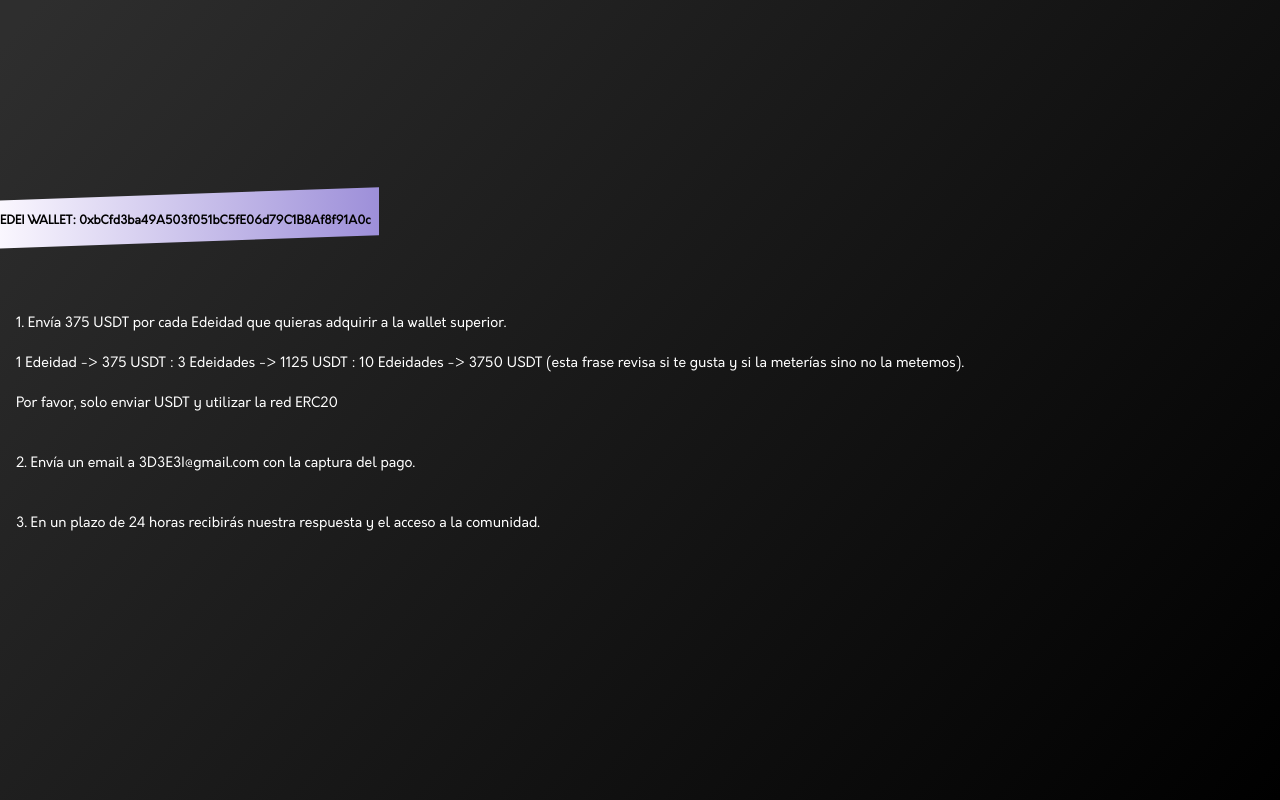
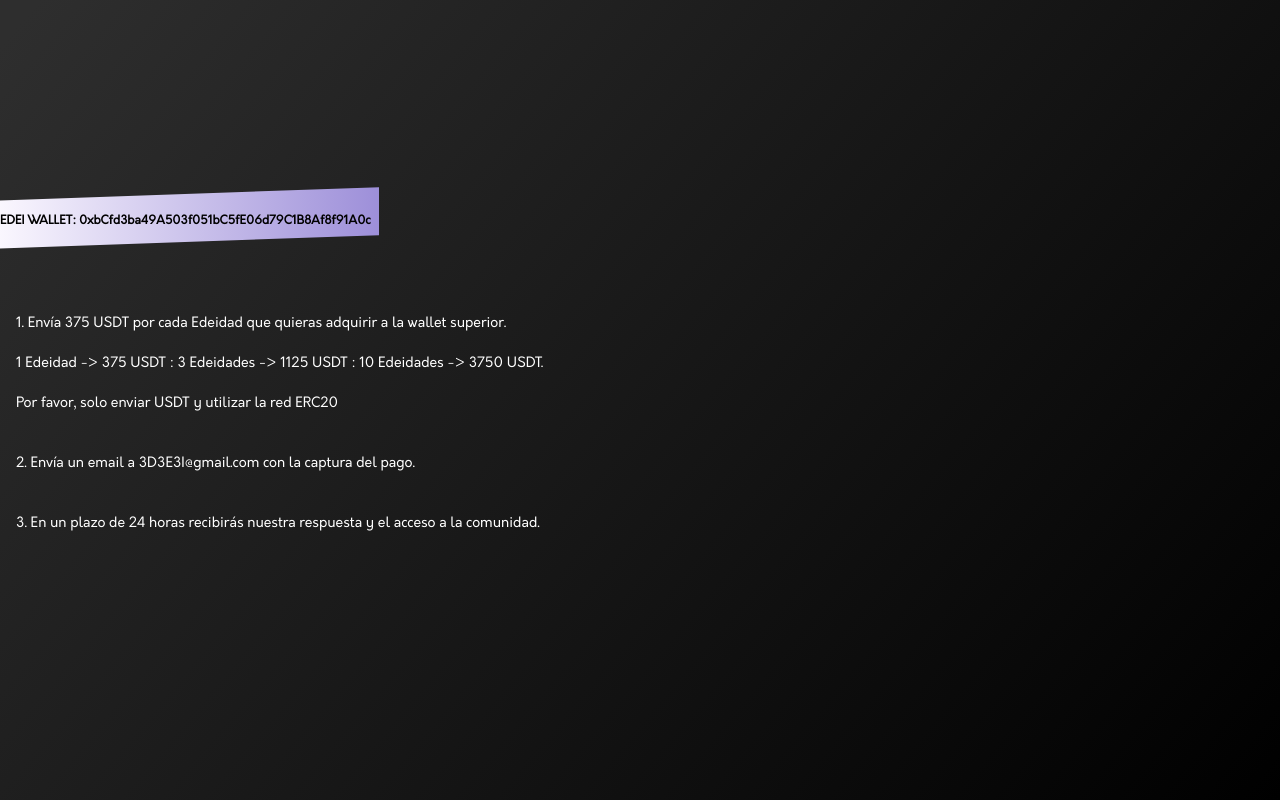
Before and after one commit to resilienciaeth/edei, a Next.js app: page /crypto in a window 1280 px wide. Shown: the part 854-1654 px from the top of the page. Built offline with nearby package versions, Linux system fonts and the light colour scheme.

Commit message:
esta frase

```diff
--- a/pages/crypto.js
+++ b/pages/crypto.js
@@ -63,7 +63,7 @@ const crypto = () => (
         </div>
         <p className="text-black hidden nm:flex nm:text-base px-4 text-sm mt-20 font-orkney w-full nm:px-[5rem]">1. Envía 375 USDT por cada Edeidad que quieras adquirir a la wallet superior.</p>
         <p className="text-black font-bold hidden nm:flex nm:text-base px-4 text-sm mt-2 font-orkney w-full nm:px-[5rem]">
-        1 Edeidad -> 375 USDT : 3 Edeidades -> 1125 USDT : 10 Edeidades -> 3750 USDT (esta frase revisa si te gusta y si la meterías sino no la metemos).
+        1 Edeidad -> 375 USDT : 3 Edeidades -> 1125 USDT : 10 Edeidades -> 3750 USDT.
 
         </p>
         <p className="text-black hidden nm:flex nm:text-base px-4 text-sm mt-2 font-orkney w-full nm:px-[5rem]">
@@ -106,7 +106,7 @@ const crypto = () => (
         </h1>
         <p className="text-white nm:hidden flex nm:text-base px-4 text-sm mt-10 font-orkney w-full nm:px-[5rem]">1. Envía 375 USDT por cada Edeidad que quieras adquirir a la wallet superior.</p>
         <p className="text-white nm:hidden flex nm:text-base px-4 text-sm mt-5 font-orkney w-full nm:px-[5rem]">
-        1 Edeidad -> 375 USDT : 3 Edeidades -> 1125 USDT : 10 Edeidades -> 3750 USDT (esta frase revisa si te gusta y si la meterías sino no la metemos).
+        1 Edeidad -> 375 USDT : 3 Edeidades -> 1125 USDT : 10 Edeidades -> 3750 USDT.
         </p>
         <p className="text-white nm:hidden flex nm:text-base px-4 text-sm mt-5 font-orkney w-full nm:px-[5rem]">Por favor, solo enviar USDT y utilizar la red ERC20</p>
         <p className="text-white nm:hidden flex nm:text-base px-4 text-sm mt-10 font-orkney w-full nm:px-[5rem]">2. Envía un email a 3D3E3I@gmail.com con la captura del pago.</p>
```
